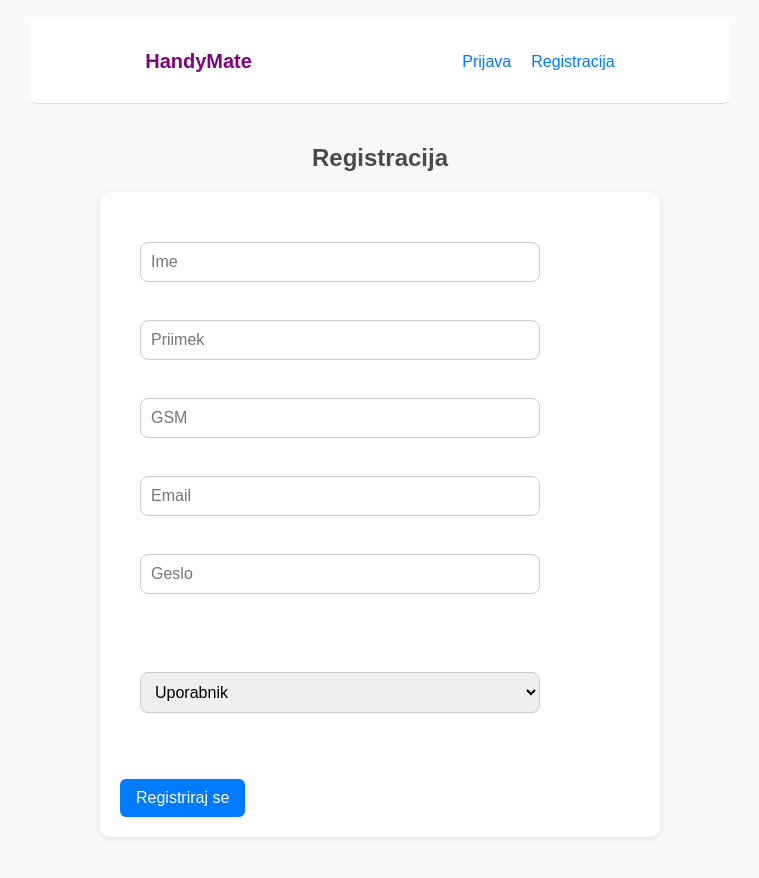
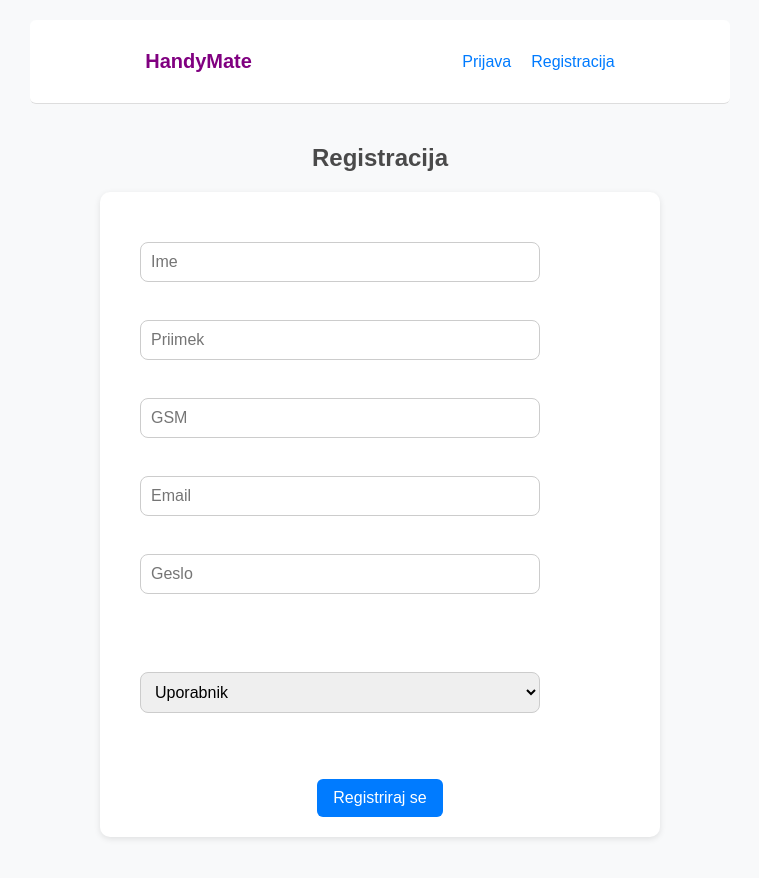
Before and after one commit to lukiri23/handymateapp, a React (Create React App) app in the folder frontend/: page /register in a window 1280 px wide. Shown: the top 878 px of the page, without its empty margins (260-1019 px from the left). Built offline with nearby package versions, Linux system fonts and the light colour scheme.

Commit message:
Dodana Vercel konfiguracija in backend export

```diff
--- a/frontend/src/pages/DodajTezavo.js
+++ b/frontend/src/pages/DodajTezavo.js
@@ -9,7 +9,7 @@ function DodajTezavo() {
   const handleSubmit = async (e) => {
     e.preventDefault();
 
-    // Pridobi prijavljenega uporabnika iz localStorage
+
     const user = JSON.parse(localStorage.getItem('user'));
 
     if (!user || !user.id) {
--- a/frontend/src/pages/Login.js
+++ b/frontend/src/pages/Login.js
@@ -30,7 +30,7 @@ function Login() {
   return (
     <div>
       <h2>Prijava</h2>
-      <form onSubmit={handleSubmit}>
+      <form  onSubmit={handleSubmit}>
         <input
           type="email"
           placeholder="Email"
@@ -45,7 +45,7 @@ function Login() {
           onChange={(e) => setGeslo(e.target.value)}
           required
         /><br />
-        <button type="submit">Prijavi se</button>
+        <button  type="submit">Prijavi se</button>
       </form>
       <p>{sporocilo}</p>
     </div>
--- a/frontend/src/pages/Register.js
+++ b/frontend/src/pages/Register.js
@@ -99,7 +99,7 @@ function Register() {
         )}
 
         <br />
-        <button type="submit">Registriraj se</button>
+        <button className="center-btn" type="submit">Registriraj se</button>
       </form>
       <p>{sporocilo}</p>
     </div>
```
Also changed, not shown: frontend/src/App.css (line endings or trailing spaces), 2 other files (tests, documents, lock files or other folders).
